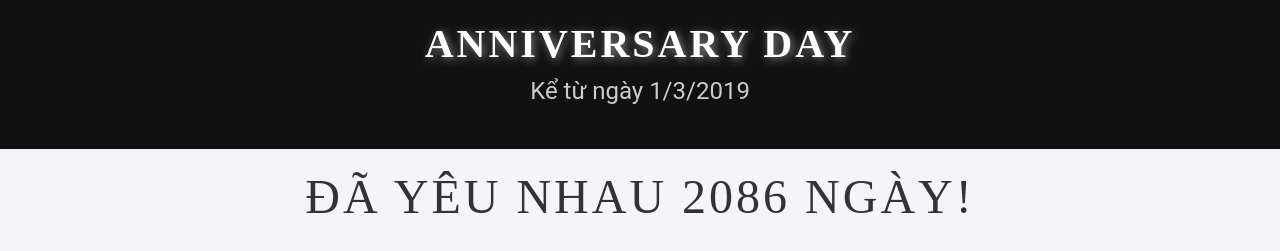
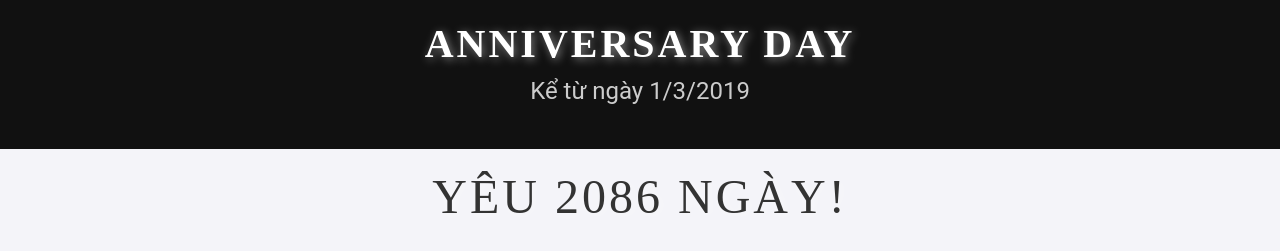
Before and after one commit to vutranz/aniversarys, a plain HTML site: page index.html in a window 1280 px wide. Shown: the top 251 px of the page. Drawn offline with Linux system fonts and the light colour scheme.

Commit message:
update music

```diff
--- a/js/script.js
+++ b/js/script.js
@@ -11,7 +11,7 @@ function updateCountdown() {
     const minutes = Math.floor((diffTime % (1000 * 60 * 60)) / (1000 * 60)); // Tính phút
     const seconds = Math.floor((diffTime % (1000 * 60)) / 1000); // Tính giây
 
-    countdownElement.textContent = `Đã yêu nhau ${days} ngày!`;
+    countdownElement.textContent = `Yêu ${days} ngày!`;
 
     // Hiển thị thời gian đếm giờ (giờ:phút:giây)
     clockElement.textContent = `Thời gian: ${hours} giờ ${minutes} phút ${seconds} giây`;
@@ -21,7 +21,7 @@ window.onload = function() {
     var videos = document.querySelectorAll("video"); // Lấy tất cả các video trên trang
 
     videos.forEach(function(video) {
-        video.muted = true; // Tắt tiếng video nếu cần
+        // video.muted = true; // Tắt tiếng video nếu cần
         video.play(); // Tự động phát video khi trang được tải
     });
 };
```
Also changed, not shown: index.html (+0 -23 lines).
